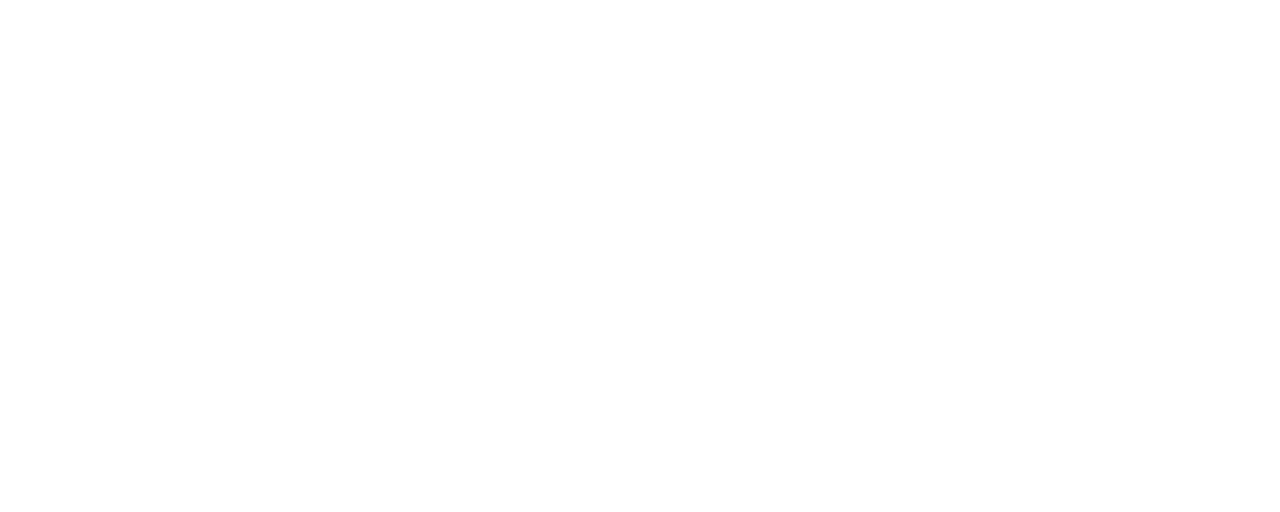
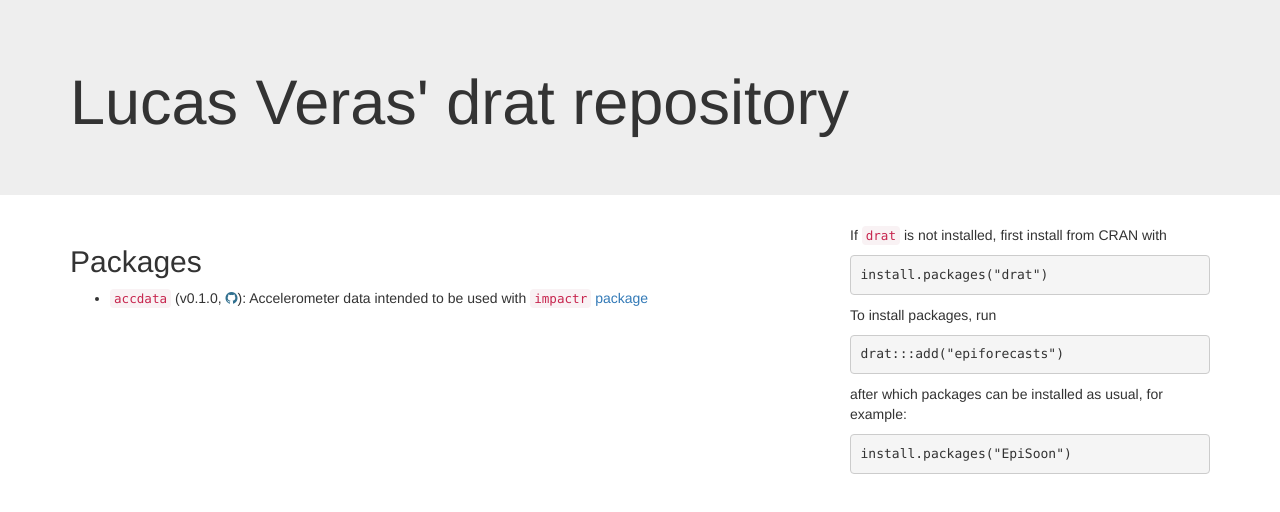
Before and after one commit to verasls/drat, a plain HTML site: page index.html in a window 1280 px wide. Drawn offline with nearby package versions, Linux system fonts and the light colour scheme.

Commit message:
Update landing page

```diff
--- a/index.html
+++ b/index.html
@@ -1 +1,45 @@
-<!doctype html><title>empty placeholder file</title>
+<!DOCTYPE html>
+<html lang="en">
+  <head>
+    <meta charset="utf-8">
+    <meta http-equiv="X-UA-Compatible" content="IE=edge">
+    <meta name="viewport" content="width=device-width, initial-scale=1">
+    <!-- The above 3 meta tags *must* come first in the head; any other head content must come *after* these tags -->
+    <title>Lucas Veras' drat repository</title>
+
+    <!-- Bootstrap -->
+    <link rel="stylesheet" href="https://maxcdn.bootstrapcdn.com/bootstrap/3.3.5/css/bootstrap.min.css">
+    <link rel="stylesheet" href="https://maxcdn.bootstrapcdn.com/bootstrap/3.3.5/css/bootstrap-theme.min.css">
+    <link href="https://netdna.bootstrapcdn.com/font-awesome/4.1.0/css/font-awesome.min.css" rel="stylesheet"/>
+
+  </head>
+  <body>
+    <div class="jumbotron">
+      <div class="container">
+        <h1>Lucas Veras' drat repository</h1>
+      </div>
+    </div>
+
+    <div class="container">
+      <div class="row">
+        <div class="col-md-8">
+          <h2>Packages</h2>
+          <ul>
+              <li><code>accdata</code> (v0.1.0, <a href="https://github.com/verasls/accdata" class="text-info"><i class="fa fa-github"></i></a>): Accelerometer data intended to be used with <a href="https://lveras.com/impactr"><code>impactr</code> package</a></li>
+</ul>
+        </div>
+        <div class="col-md-4">
+          <p>If <code>drat</code> is not installed, first install from
+            CRAN with</p>
+          <pre>install.packages("drat")</pre>
+          <p>To install packages, run</p>
+          <pre>drat:::add("epiforecasts")</pre>
+          <p>after which packages can be installed as usual, for example:</p>
+          <pre>install.packages("EpiSoon")</pre>
+        </div>
+      </div>
+    </div>
+    <script src="https://ajax.googleapis.com/ajax/libs/jquery/1.11.3/jquery.min.js"></script>
+    <script src="https://maxcdn.bootstrapcdn.com/bootstrap/3.3.5/js/bootstrap.min.js"></script>
+  </body>
+</html>
```
